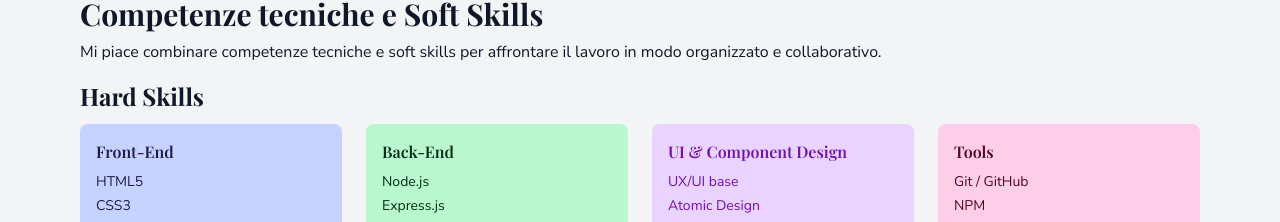
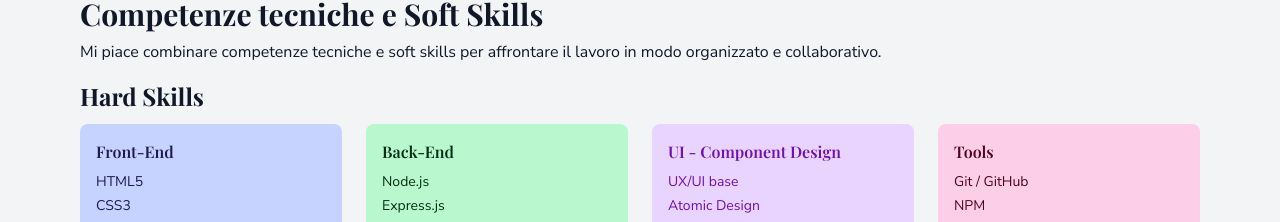
Before and after one commit to giorgiameffe/giorgiameffe-portfolio, a React (Vite) app: page /about in a window 1280 px wide. Shown: the part 1734-1956 px from the top of the page. Built offline with nearby package versions, Linux system fonts and the light colour scheme; a web font is replaced by a local one.

Commit message:
feat: change skillsData title

```diff
--- a/src/data/skillsData.ts
+++ b/src/data/skillsData.ts
@@ -30,7 +30,7 @@ const skillsData: SkillsSectionData = {
             color: "bg-green-200 text-green-950 dark:bg-green-950 dark:text-green-200"
         },
         {
-            title: "UI & Component Design",
+            title: "UI - Component Design",
             skills: ["UX/UI base", "Atomic Design", "Storybook", "Accessibilità (WCAG/ARIA)", "Componenti riutilizzabili"],
             color: "bg-purple-200 text-purple-800 dark:bg-purple-950 dark:text-purple-200"
         },
```
